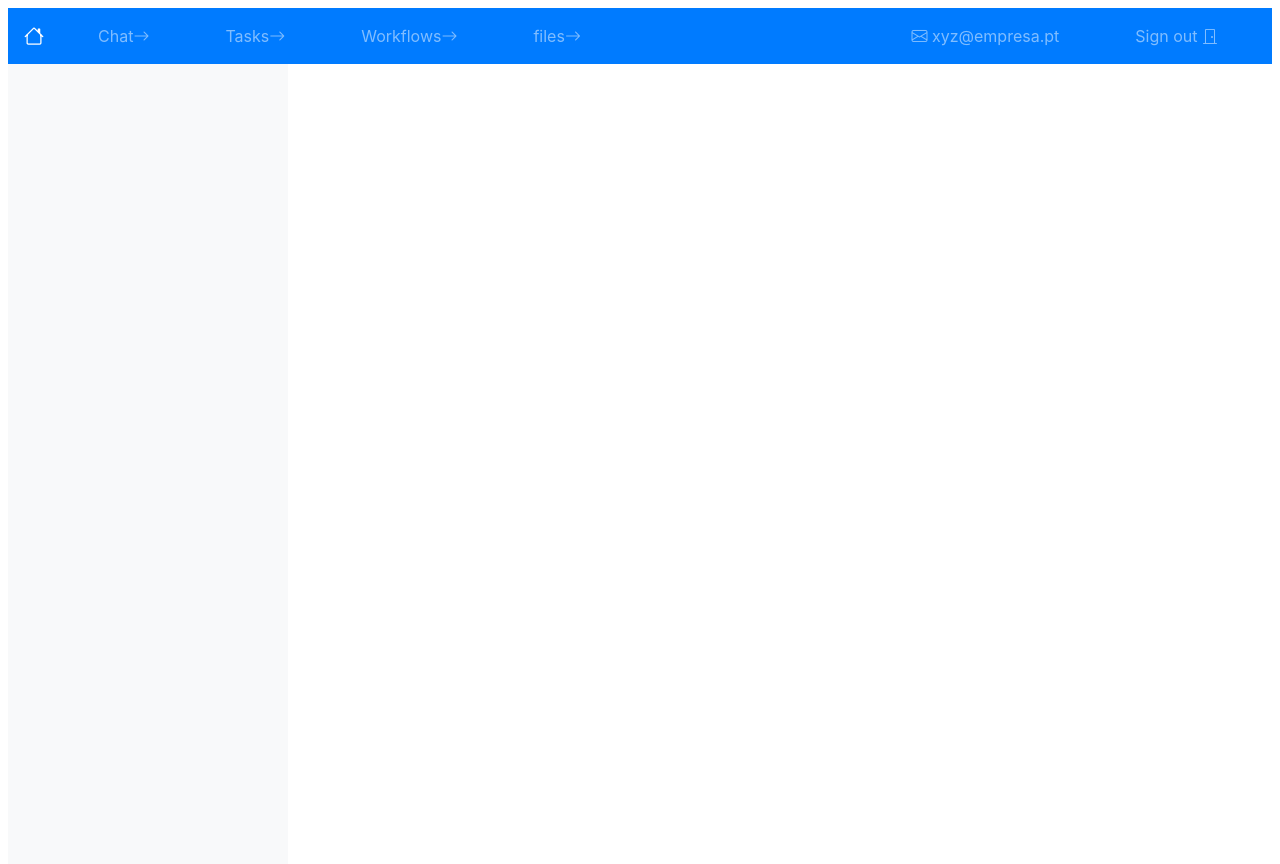
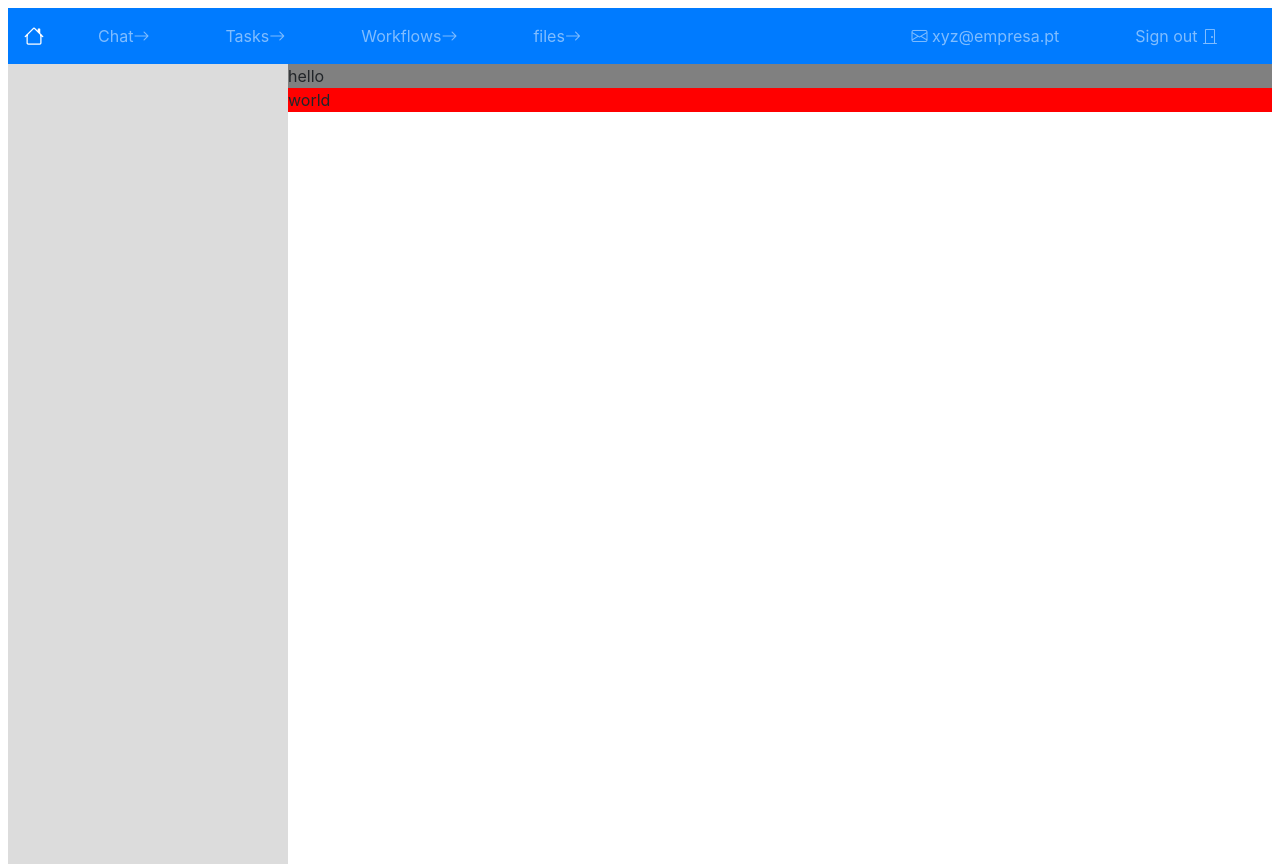
Before and after one commit to AS-2021-2022/AS-2021-2022, a Svelte app in the folder svelt/: page / in a window 1280 px wide. Built offline with nearby package versions, Linux system fonts and the light colour scheme.

Commit message:
started chat component

```diff
--- a/svelt/src/App.svelte
+++ b/svelt/src/App.svelte
@@ -1,5 +1,5 @@
 <script>
-
+	import Chat from "./Chat.svelte"
 	var sidebar_title = "";
 	let options = [];
 	let nav_active = "chat";
@@ -95,13 +95,24 @@
 		</div>
 	</nav>
 
-	<div class="d-flex flex-column flex-shrink-0 p-3 bg-light" style="width: 280px;height:100vh;">
-		<div class="sidebar-content">{sidebar_title}</div>
-		{#each options as option}
-		<div class="sidebar-content">{option.name} <div class="circle" style="background-color:{option.color};"></div></div>
-		{/each}
 
-	</div>
+
+	<div>
+		<div style="width:280px;Text-align:left;float:left;background-color:gainsboro;">
+			<div class="d-flex flex-column flex-shrink-0 p-3" style="width: 280px;height:100vh;">
+				<div class="sidebar-content">{sidebar_title}</div>
+				{#each options as option}
+				<div class="sidebar-content">{option.name} <div class="circle" style="background-color:{option.color};"></div></div>
+				{/each}
+
+			</div>
+		</div>
+		<div style="Text-align:right;Width:calc(100% - 280px);float:right">
+			{#if nav_active == "chat"}
+				<Chat></Chat>
+			{/if}
+</div>
+
 </main>
 
 <style>
@@ -145,6 +156,12 @@
 
 	}
 
+	.content
+	{
+		width:10%;
+
+	}
+
 	@media (min-width: 640px) {
 		main {
 			max-width: none;
--- /dev/null
+++ b/svelt/src/Chat.svelte
@@ -0,0 +1,46 @@
+<script>
+
+    var messages = [{'text' : 'hello' , 'position' : 'left'} , {'text' : 'world' , 'position' : 'right'} ];
+
+    function getMessages()
+    {
+
+    }
+
+</script>
+
+<main>
+    {#each messages as message}
+    <div class = "message">
+        {#if message.position == 'left'}
+            <div class = "messageLeft">{message.text}</div>
+        {:else}
+            <div class = "messageRight">{message.text}</div>
+        {/if}
+    </div>
+    {/each}
+</main>
+
+<style>
+    main
+    {
+        background: blue;
+        width:100%;
+        height:100%;
+        text-align:left;
+    }
+
+    .messageLeft
+    {
+        background-color: grey;
+        width: 100%;
+        float:left;
+    }
+
+    .messageRight
+    {
+        float:right;
+        background-color: red;
+        width: 100%;
+    }
+</style>
```
